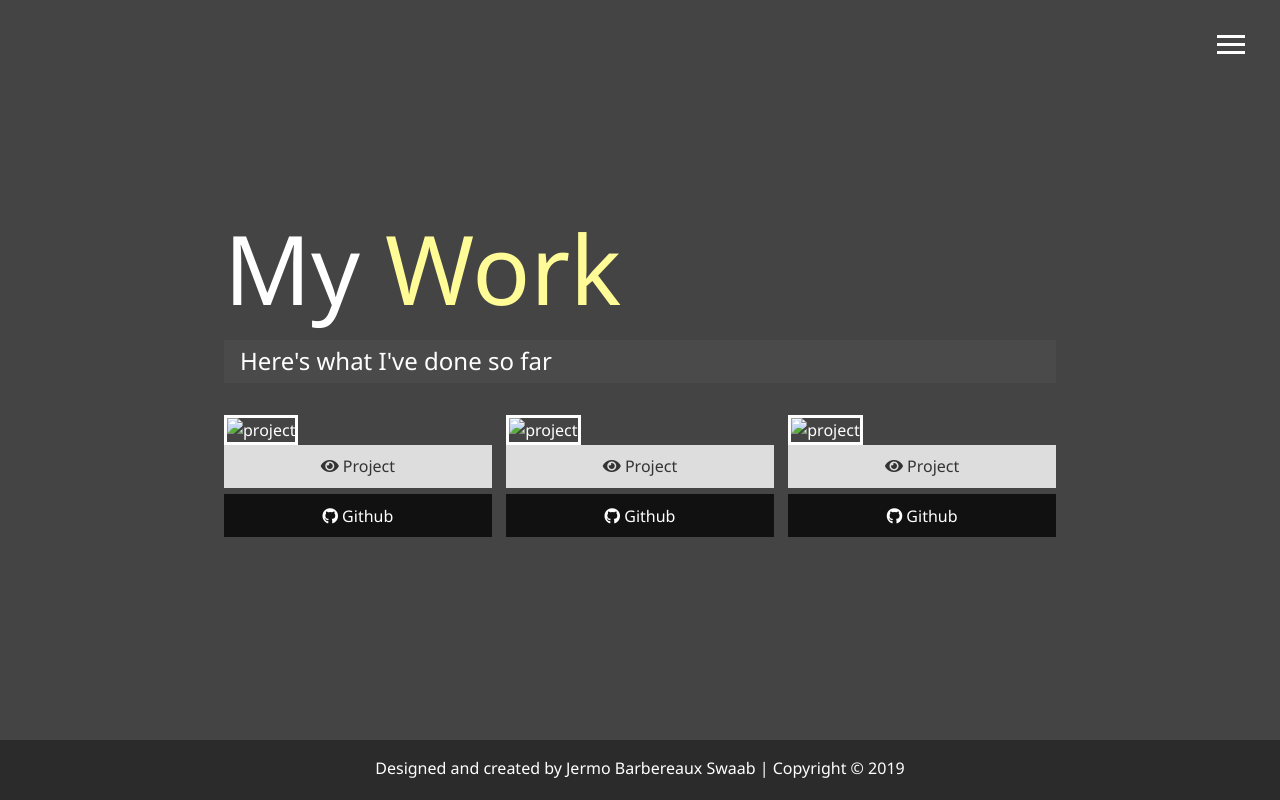
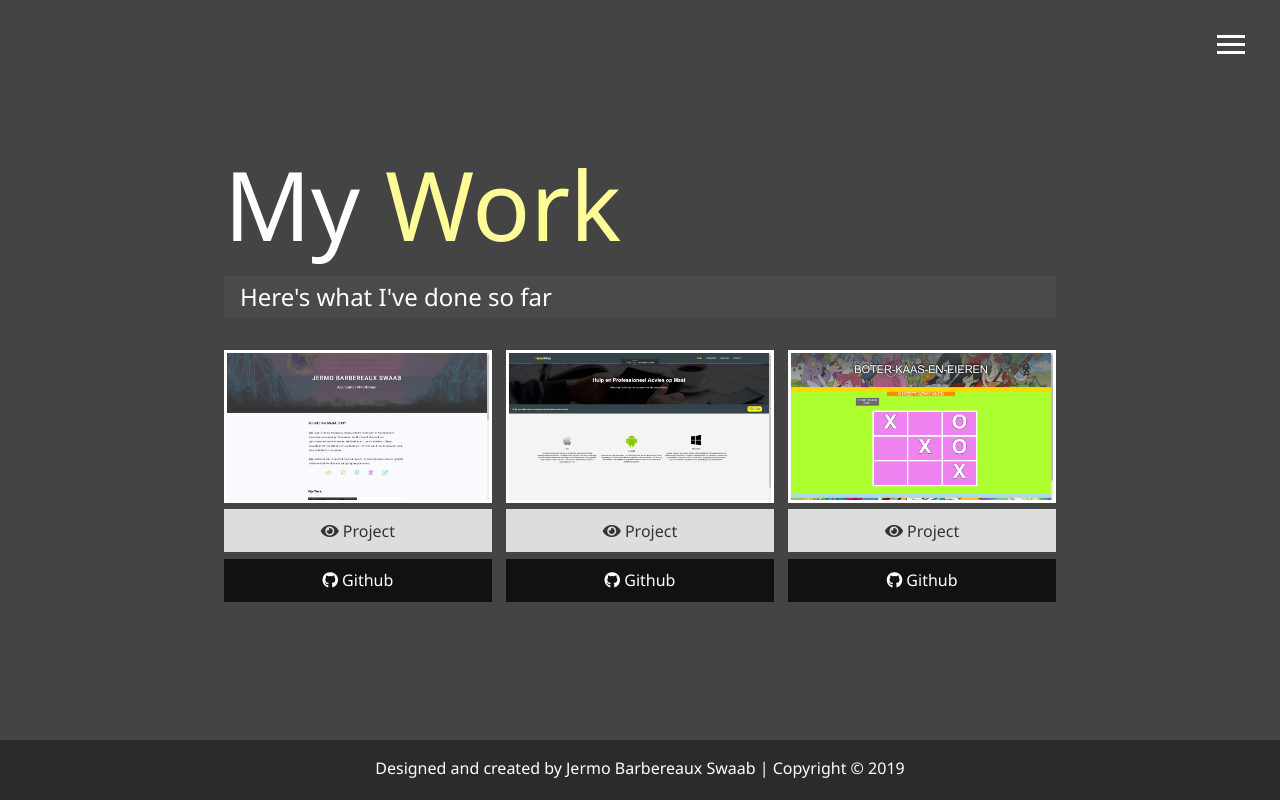
Before and after one commit to Sensubean/my_portfolio, a plain HTML site: page work.html in a window 1280 px wide. Drawn offline with Linux system fonts and the light colour scheme.

Commit message:
Update work.html

```diff
--- a/work.html
+++ b/work.html
@@ -51,7 +51,7 @@
       <div class="projects">
         <div class="item">
           <a href="http://sensubean.github.io">
-            <img src="/dist/img/projects/project1.png" alt="project" />
+            <img src="../img/projects/project1.png" alt="project" />
           </a>
           <a href="http://sensubean.github.io" class="btn-light">
             <i class="fas fa-eye"></i> Project</a
@@ -66,7 +66,7 @@
 
         <div class="item">
           <a href="https://sensubean.github.io/tablet4you/">
-            <img src="/dist/img/projects/project2.png" alt="project" />
+            <img src="../img/projects/project2.png" alt="project" />
           </a>
           <a href="https://sensubean.github.io/tablet4you/" class="btn-light">
             <i class="fas fa-eye"></i> Project</a
@@ -78,7 +78,7 @@
 
         <div class="item">
           <a href="https://sensubean.github.io/tictactoe/">
-            <img src="/dist/img/projects/project3.png" alt="project" />
+            <img src="../img/projects/project3.png" alt="project" />
           </a>
           <a href="https://sensubean.github.io/tictactoe/" class="btn-light">
             <i class="fas fa-eye"></i> Project</a
```
